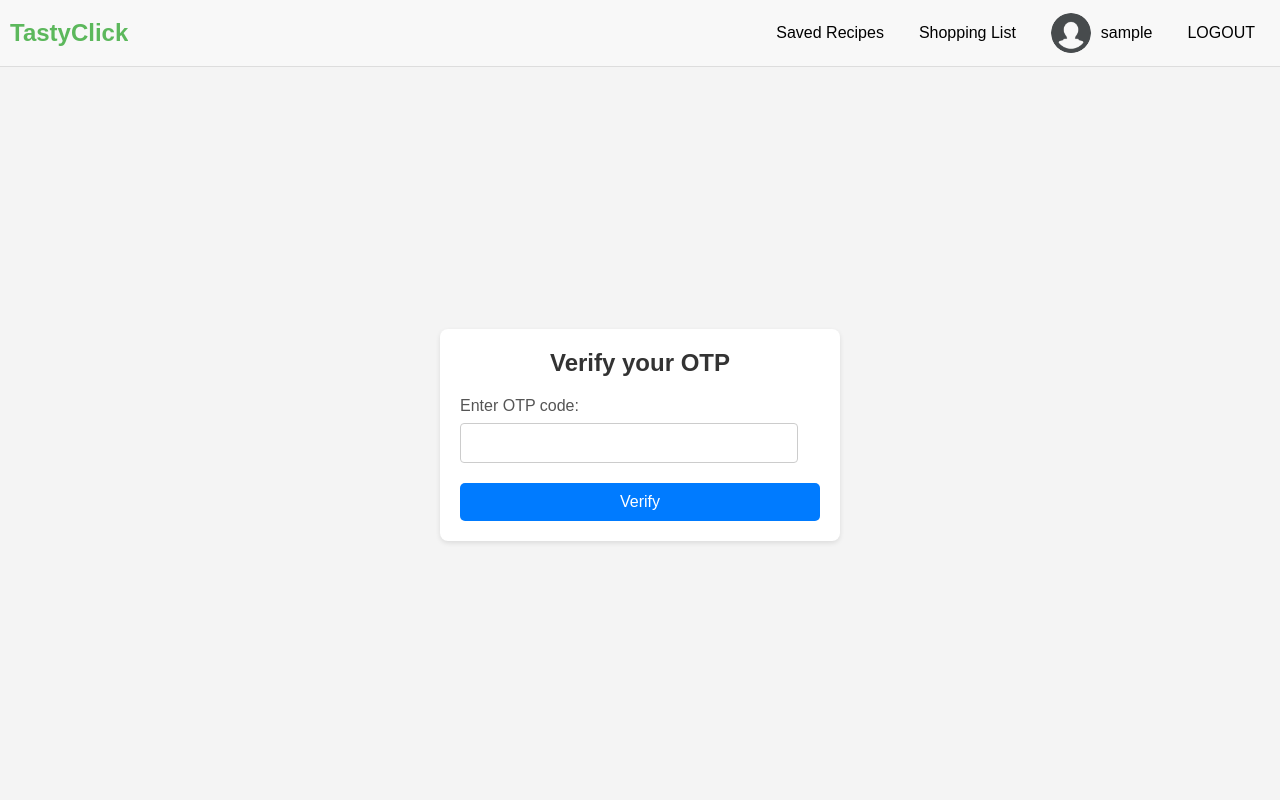
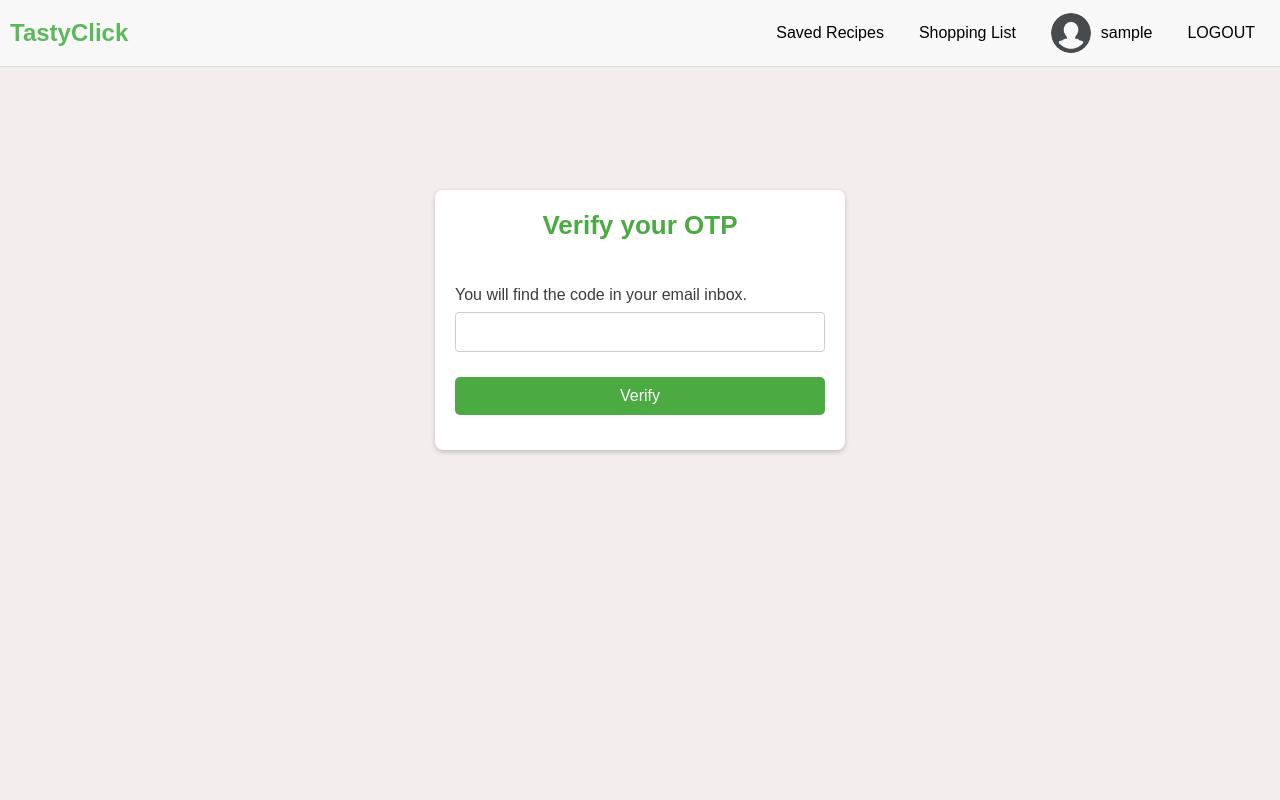
Before and after one commit to Dariop8/progetto-lab-ASSI-2023-2024, a Flask app: page /verify_otp in a window 1280 px wide. Run offline with Flask 3, Linux system fonts and the light colour scheme; a user stored in the database is signed in.

Commit message:
Piccole migliorie pagine + fix sessione in verify_otp

```diff
--- a/app.py
+++ b/app.py
@@ -444,30 +444,35 @@ def facebook_login():
 @app.route('/verify_otp', methods=['GET', 'POST'])
 def verify_otp():
 
-    user = Users.query.filter_by(email=session['email']).first()
-    if request.method == 'POST':
-        otp = request.form['otp']
-        totp = pyotp.TOTP(user.segreto_otp)
-        # Verifica OTP e controllo scadenza
-        if totp.verify(otp, valid_window=1): #1 minuto finestra
-            user.tentativi_login = 0
-            db.session.commit()
-            login_user(user)
-            session.permanent = True
-            session['username'] = user.username
-            session['id'] = user.id
-            return redirect(url_for('main_route'))
-        else:
-            user.tentativi_login += 1
-            db.session.commit()
-            if user.tentativi_login > 3:
-                flash('Too many failed attempts. Please try to log in again.', 'errore')
+    if 'email' in session:
+
+        user = Users.query.filter_by(email=session['email']).first()
+        if request.method == 'POST':
+            otp = request.form['otp']
+            totp = pyotp.TOTP(user.segreto_otp)
+            # Verifica OTP e controllo scadenza
+            if totp.verify(otp, valid_window=1): #1 minuto finestra
                 user.tentativi_login = 0
                 db.session.commit()
-                return redirect(url_for('login'))
-            flash('Invalid or expired OTP, please try again.', 'errore')
+                login_user(user)
+                session.permanent = True
+                session['username'] = user.username
+                session['id'] = user.id
+                return redirect(url_for('main_route'))
+            else:
+                user.tentativi_login += 1
+                db.session.commit()
+                if user.tentativi_login > 3:
+                    flash('Too many failed attempts. Please try to log in again.', 'errore')
+                    user.tentativi_login = 0
+                    db.session.commit()
+                    return redirect(url_for('login'))
+                flash('Invalid or expired OTP, please try again.', 'errore')
 
-    return render_template('verify_otp.html')
+        return render_template('verify_otp.html')
+
+    else:
+        return redirect(url_for('login')) # In caso l'utente rimanga sulla pagina e la sessione scada
 
 
 #RECUPERO PSW
--- a/static/blocked.js
+++ b/static/blocked.js
@@ -15,13 +15,13 @@ document.addEventListener('DOMContentLoaded', function() {
             if (!data.richiesta_effettuata) {
                 document.getElementById('richiesta-container').innerHTML = `
                     <form id="richiestaForm" action="/blocked?email=${data.email}" method="post">
-                        <label for="testo_richiesta">Argument for Unlock Request:</label>
-                        <textarea id="testo_richiesta" name="testo_richiesta" placeholder="Write your request here" minlength="10" maxlength="400" required></textarea>
+                        <label for="testo_richiesta" class="label_richiesta">Unlock Request:</label>
+                        <textarea id="testo_richiesta" name="testo_richiesta" placeholder="Write your request here..." minlength="10" maxlength="400" required></textarea>
                         <button type="submit">Submit Request</button>
                     </form>
                 `;
             } else {
-                document.getElementById('richiesta-container').innerHTML = '<p>You have already submitted an unlock request. Please wait for it to be reviewed.</p>';
+                document.getElementById('richiesta-container').innerHTML = '<p style="font-size: 18px;">You have already submitted an unlock request. Please wait for it to be reviewed.</p>';
             }
         })
         .catch(error => {
--- a/static/ricetta.css
+++ b/static/ricetta.css
@@ -637,7 +637,7 @@ li p {
     font-size: 1em;
     border: none;
     border-radius: 5px;
-    background-color: #5cb85c;
+    background-color: #4caa43;
     color: white;
     cursor: pointer;
 }
@@ -656,8 +656,8 @@ li p {
 }
 
 .flash-message.riuscito {
-    color: rgb(7, 111, 172);
-    border-color: rgb(7, 111, 172);
+    color: #3c763d;
+    border-color: #3c763d;
     background-color: #e6ffe6;
 }
 
--- a/static/sban.js
+++ b/static/sban.js
@@ -5,7 +5,7 @@ document.addEventListener('DOMContentLoaded', function() {
         .then(response => response.json())
         .then(data => {
             if (data.length === 0) {
-                requestsContainer.innerHTML = '<p>No unlock requests found.</p>';
+                requestsContainer.innerHTML = '<p style="margin-bottom: 8px;">No unlock requests found.</p>';
             } else {
                 let content = '';
                 data.forEach(request => {
--- a/static/verify_otp.css
+++ b/static/verify_otp.css
@@ -1,44 +1,34 @@
-* {
-    overflow-y: hidden;
-}
-
-form {
-    overflow-x: hidden;
-}
-
 body {
     font-family: Arial, sans-serif;
-    background-color: #f4f4f4;
+    background-color:#f3eded;
     color: #333;
-    margin: 0;
-    padding: 0;
     display: flex;
     justify-content: center;
     align-items: center;
-    height: 100vh;
 }
 
 .container {
     background-color: #fff;
+    margin-top: 15vh;
     border-radius: 8px;
-    box-shadow: 0 2px 5px rgba(0, 0, 0, 0.1);
+    box-shadow: 0 2px 5px rgba(0, 0, 0, 0.2);
     padding: 20px;
-    max-width: 400px;
+    max-width: 410px;
     width: 100%;
+    height: 260px;
 }
 
 h2 {
-    font-size: 24px;
-    margin-bottom: 20px;
+    font-size: 26px;
+    margin-bottom: 45px;
     text-align: center;
-    color: #333;
+    color: #4caa43;
 }
 
 label {
-    display: block;
     margin-bottom: 8px;
     font-size: 16px;
-    color: #555;
+    color: #3b3b3b;
 }
 
 input[type="text"] {
@@ -47,12 +37,12 @@ input[type="text"] {
     border: 1px solid #ccc;
     border-radius: 4px;
     font-size: 16px;
-    margin-bottom: 20px;
-    display: block;
+    margin-bottom: 25px;
+    margin-top: 8px;
 }
 
 button {
-    background-color: #007bff;
+    background-color:#4caa43;
     color: #fff;
     border: none;
     border-radius: 4px;
@@ -63,11 +53,11 @@ button {
 }
 
 button:hover {
-    background-color: #0056b3;
+    background-color: #970d14;
 }
 
 .flash-messages {
-    margin-top: 20px;
+    margin-left: 8px;
     padding: 10px;
     border: none;
 }
@@ -77,5 +67,5 @@ button:hover {
 }
 
 #otp {
-    width: 94%;
+    width: 100%;
 }
--- a/templates/blocked.html
+++ b/templates/blocked.html
@@ -15,7 +15,7 @@
     {% endblock %}
     {% block contentdown %}
     <div class="container">
-        <h1>Access Blocked</h1>
+        <h1>This account has been blocked</h1>
         <div id="info"></div>
         <div id="richiesta-container"></div>
     </div>
--- a/templates/sban.html
+++ b/templates/sban.html
@@ -15,7 +15,7 @@
     {% endblock %}
     {% block contentdown %}
     <div class="container">
-        <h1>Unlock Request Management</h1>
+        <h1>Unlock Requests Management</h1>
 
         {% with messages = get_flashed_messages(with_categories=true) %}
           {% if messages %}
--- a/templates/verify_otp.html
+++ b/templates/verify_otp.html
@@ -17,7 +17,7 @@
     <div class="container">
         <h2>Verify your OTP</h2>
         <form action="{{ url_for('verify_otp') }}" method="post">
-            <label for="otp">Enter OTP code:</label>
+            <label for="otp">You will find the code in your email inbox.</label>
             <input type="text" id="otp" name="otp" required>
             <button type="submit">Verify</button>
         </form>
```
Also changed, not shown: static/blocked.css (+17 -16 lines), static/sban.css (+28 -19 lines), instance/db.sqlite, 2 other files.
